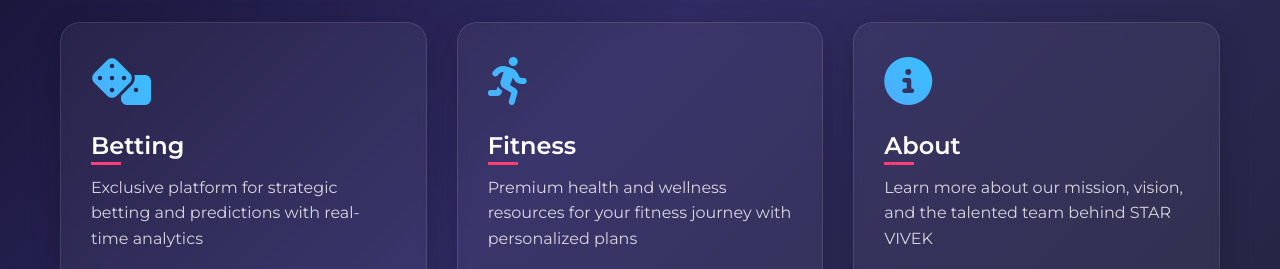
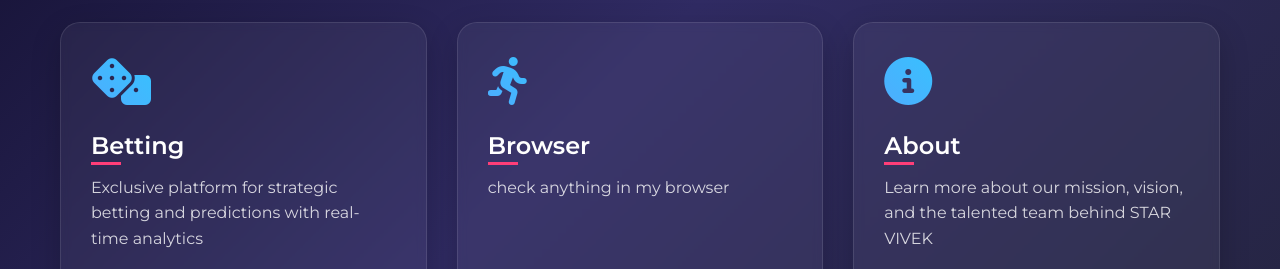
Before and after one commit to Vivekkumar7667/my-portfolio, a plain HTML site: page index.html in a window 1280 px wide. Shown: the part 1140-1409 px from the top of the page. Drawn offline with Linux system fonts and the light colour scheme.

Commit message:
Update index.html

```diff
--- a/index.html
+++ b/index.html
@@ -519,9 +519,9 @@
                     <div class="link-icon">
                         <i class="fas fa-running"></i>
                     </div>
-                    <h3 class="link-title">Fitness</h3>
-                    <p class="link-desc">Premium health and wellness resources for your fitness journey with personalized plans</p>
-                    <a href="#" class="link-url">Visit site <i class="fas fa-arrow-right"></i></a>
+                    <h3 class="link-title">Browser</h3>
+                    <p class="link-desc">check anything in my browser</p>
+                    <a href="google/public.html" class="link-url">Visit site <i class="fas fa-arrow-right"></i></a>
                 </div>
 
                 <div class="link-card">
```
